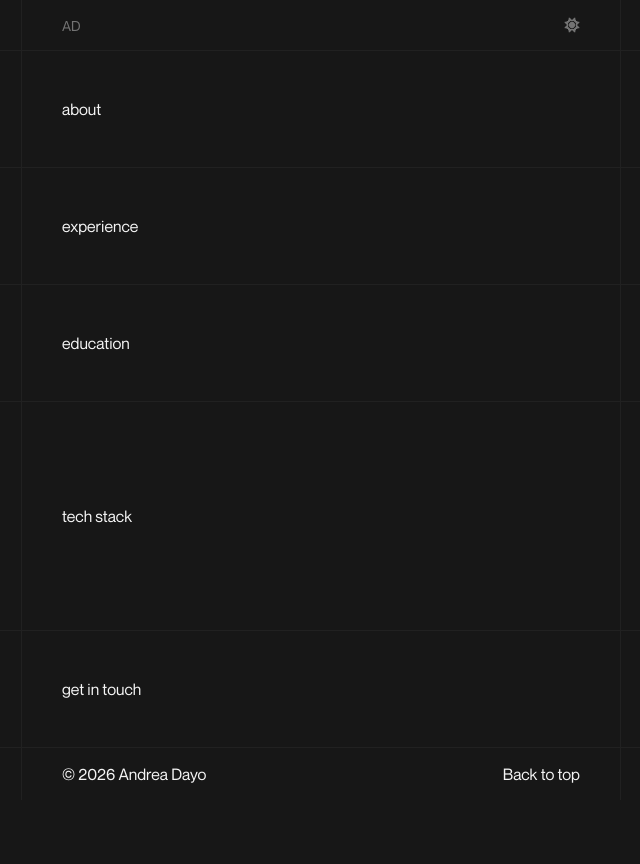
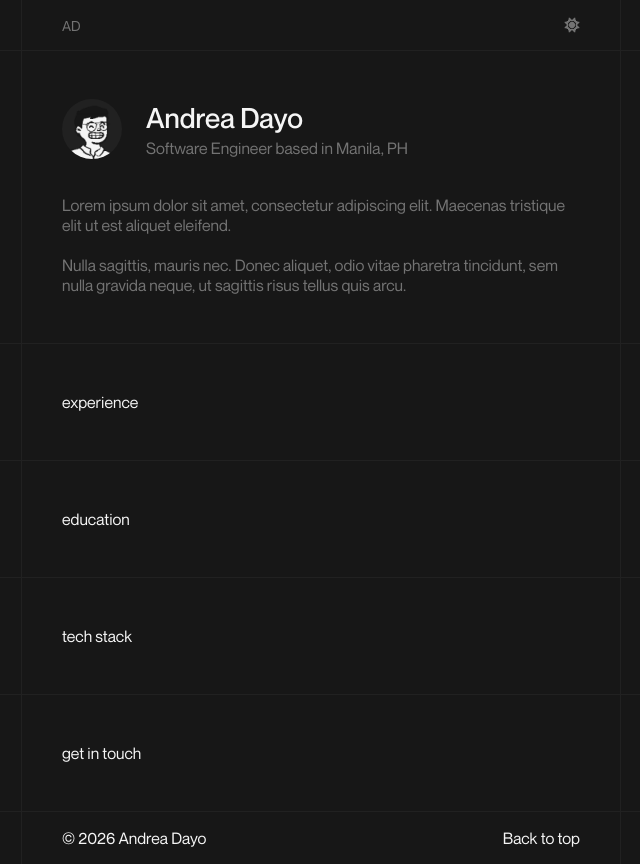
Before and after one commit to andreadayo/portfolio, a Next.js app: page / in a window 1280 px wide. Shown: the whole page, without its empty margins (319-959 px from the left). Before the commit the page ends 800 px from the top, so only its background shows below. Built offline with nearby package versions, Linux system fonts and the light colour scheme; a web font is replaced by a local one.

Commit message:
feat(about): add content and asset

```diff
--- a/app/layout.tsx
+++ b/app/layout.tsx
@@ -7,7 +7,28 @@ import Footer from "@/components/Footer";
 import "./globals.scss";
 
 const neueMontreal = localFont({
-  src: "../public/fonts/NeueMontreal-Regular.otf",
+  src: [
+    {
+      path: "../public/fonts/NeueMontreal-Light.otf",
+      weight: "300",
+      style: "normal",
+    },
+    {
+      path: "../public/fonts/NeueMontreal-Regular.otf",
+      weight: "400",
+      style: "normal",
+    },
+    {
+      path: "../public/fonts/NeueMontreal-Medium.otf",
+      weight: "500",
+      style: "normal",
+    },
+    {
+      path: "../public/fonts/NeueMontreal-Bold.otf",
+      weight: "700",
+      style: "normal",
+    },
+  ],
   variable: "--font-neue-montreal",
 });
 
--- a/components/Sections/About/index.tsx
+++ b/components/Sections/About/index.tsx
@@ -1,9 +1,38 @@
+import Image from "next/image";
 import Container from "@/components/Container";
+import styles from "./styles.module.scss";
 
 export default function About() {
   return (
     <Container>
-      <span>about</span>
+      <div className={styles.about}>
+        <div className={styles.header}>
+          <div className={styles.iconContainer}>
+            <Image
+              className={styles.icon}
+              src="/assets/profile-icon.png"
+              alt="Profile Icon"
+              width={400}
+              height={400}
+            />
+          </div>
+          <div className={styles.text}>
+            <h1 className={styles.name}>Andrea Dayo</h1>
+            <p className={styles.subtitle}>
+              Software Engineer based in Manila, PH
+            </p>
+          </div>
+        </div>
+        <p className={styles.description}>
+          Lorem ipsum dolor sit amet, consectetur adipiscing elit. Maecenas
+          tristique elit ut est aliquet eleifend.
+          <br />
+          <br />
+          Nulla sagittis, mauris nec. Donec aliquet, odio vitae pharetra
+          tincidunt, sem nulla gravida neque, ut sagittis risus tellus quis
+          arcu.
+        </p>
+      </div>
     </Container>
   );
 }
--- /dev/null
+++ b/components/Sections/About/styles.module.scss
@@ -0,0 +1,47 @@
+.about {
+  width: 100%;
+  display: flex;
+  flex-direction: column;
+  gap: 2.25em;
+
+  .header {
+    display: flex;
+    align-items: center;
+    gap: 1.5em;
+
+    .iconContainer {
+      width: 3.75em;
+      height: 3.75em;
+      border-radius: 50%;
+      background-color: var(--surface);
+
+      .icon {
+        width: 100%;
+        height: 100%;
+        object-fit: cover;
+        border-radius: 50%;
+      }
+    }
+
+    .text {
+      display: flex;
+      flex-direction: column;
+      gap: 0.25em;
+
+      .name {
+        font-size: var(--text-xl);
+        font-weight: 500;
+      }
+
+      .subtitle {
+        font-size: var(--text-base);
+        color: var(--text-secondary);
+      }
+    }
+  }
+
+  .description {
+    font-size: var(--text-base);
+    color: var(--text-secondary);
+  }
+}
```
Also changed, not shown: public/assets/profile-icon.png (added).
